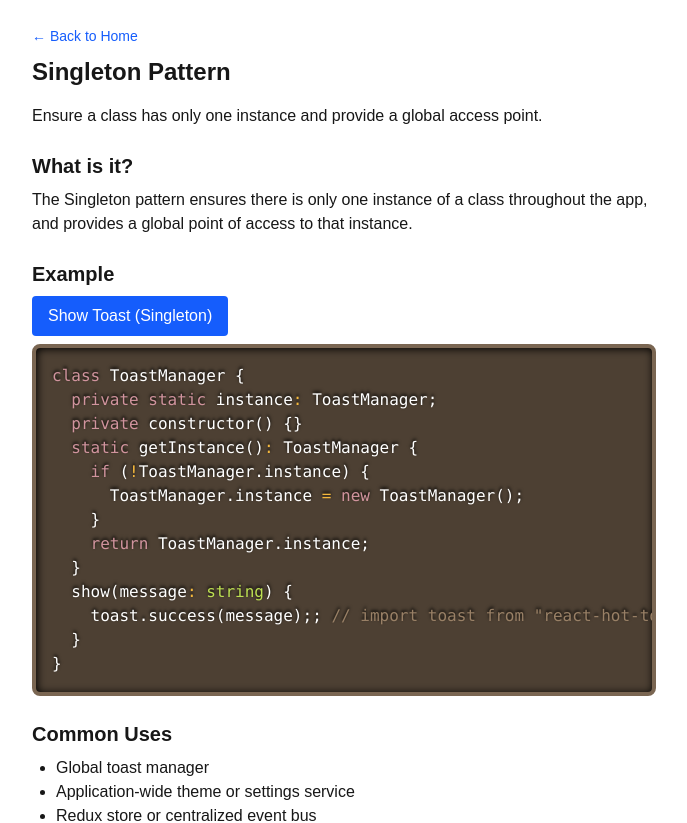
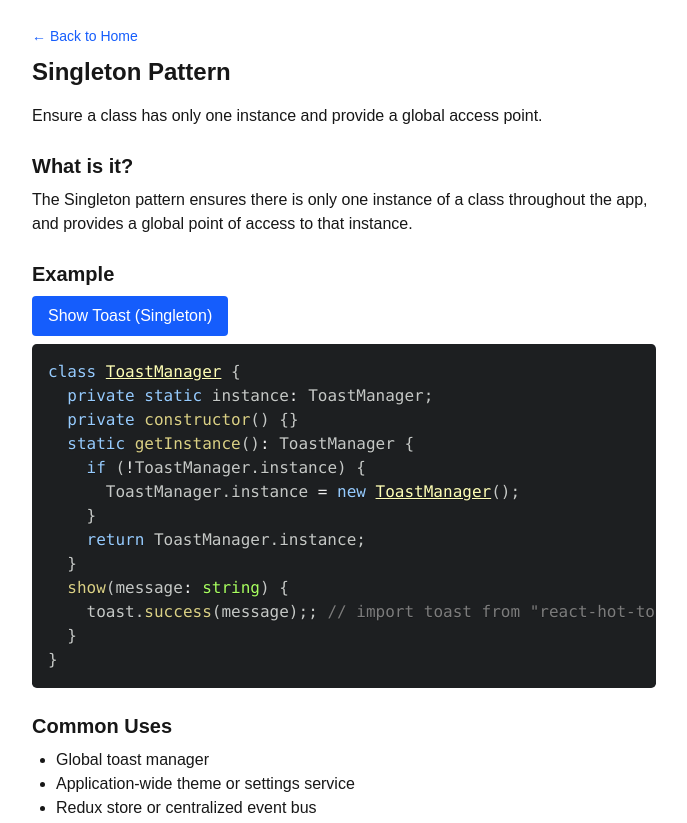
Before and after one commit to Mubtasim/patternalysis, a Next.js app: page /patterns/singleton in a window 1280 px wide. Shown: the top 823 px of the page, without its empty margins (296-983 px from the left). Built offline with nearby package versions, Linux system fonts and the light colour scheme.

Commit message:
fix: update syntax highlighter style in singleton pattern page to use atomDark

```diff
--- a/src/app/patterns/singleton/page.tsx
+++ b/src/app/patterns/singleton/page.tsx
@@ -3,7 +3,7 @@
 import PatternLayout from "@/components/PatternLayout";
 import toast from "react-hot-toast";
 import { Prism as SyntaxHighlighter } from "react-syntax-highlighter";
-import { dark } from "react-syntax-highlighter/dist/esm/styles/prism";
+import { atomDark } from "react-syntax-highlighter/dist/cjs/styles/prism";
 
 class ToastManager {
   private static instance: ToastManager;
@@ -46,7 +46,7 @@ export default function SingletonPage() {
         Show Toast (Singleton)
       </button>
 
-      <SyntaxHighlighter language="ts" style={dark} className="rounded">
+      <SyntaxHighlighter language="ts" style={atomDark} className="rounded">
         {`class ToastManager {
   private static instance: ToastManager;
   private constructor() {}
```
